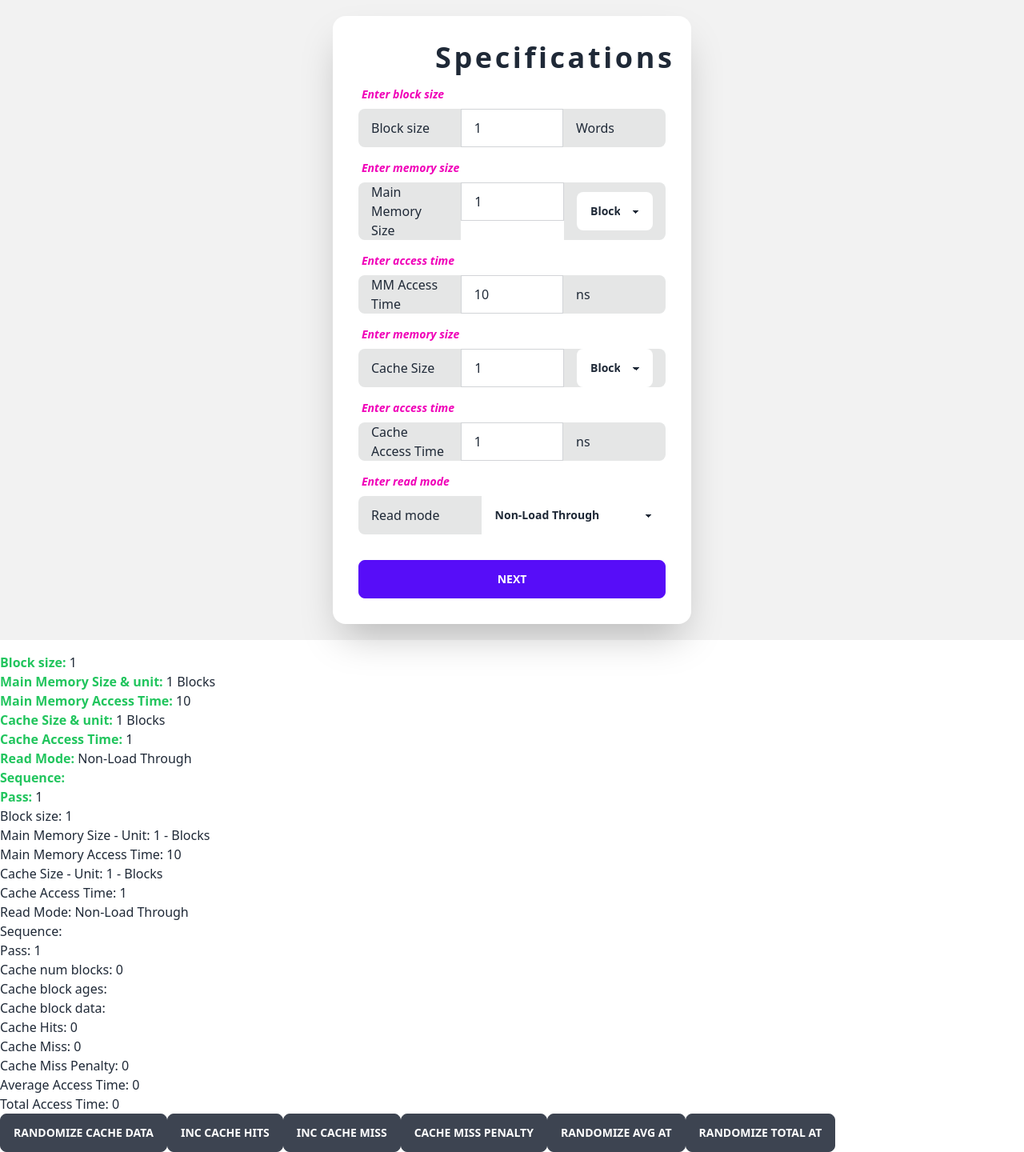
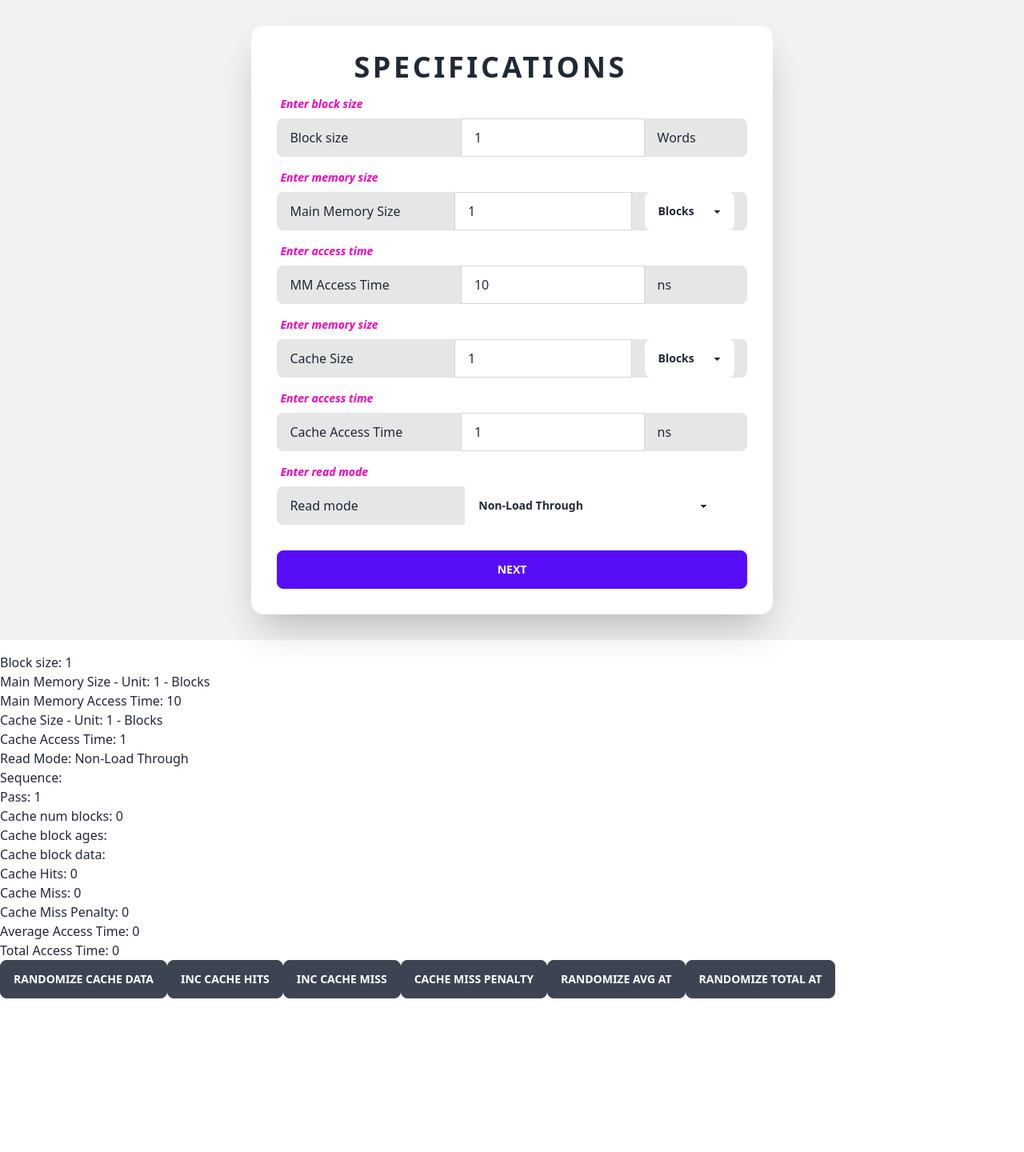
Before and after one commit to Pierre120/cache-simulation, a Nuxt app: page /fam/lru in a window 1280 px wide. Shown: the whole page at 80% size. After the commit the page ends 1248 px from the top, so only its background shows below. Built offline with nearby package versions, Linux system fonts and the light colour scheme.

Commit message:
Adjusted Changes for Input Forms
- Adjusted text size
- Adjusted width size of the input container

```diff
--- a/components/form/inputsequence.vue
+++ b/components/form/inputsequence.vue
@@ -1,7 +1,7 @@
 <template>
   <div class="card flex-shrink-0 w-full max-w-md shadow-2xl bg-base-100">
     <div class="card-body">
-      <h2 class="card-title tracking-widest font-bold text-4xl px-4">Input Sequence</h2>
+      <h2 class="card-title tracking-widest font-bold text-4xl px-4">INPUT SEQUENCE</h2>
       <custom-input
         type="input-sequence"
         v-model:seq="seqModel"
--- a/components/form/specs.vue
+++ b/components/form/specs.vue
@@ -1,7 +1,7 @@
 <template>
-  <div class="card flex-shrink-0 w-full max-w-md shadow-2xl bg-base-100">
+  <div class="card flex-shrink-0 w-full max-w-2xl shadow-2xl bg-base-100">
     <div class="card-body">
-      <h2 class="card-title tracking-widest font-bold text-4xl px-24">Specifications</h2>
+      <h2 class="card-title tracking-widest font-bold text-4xl px-24">SPECIFICATIONS</h2>
       <custom-input
         type="block-size"
         v-model:value="blockModel"
--- a/pages/fam/lru.vue
+++ b/pages/fam/lru.vue
@@ -38,14 +38,6 @@
       </div>
     </div>
     <p class="mt-4">
-      <span class="font-bold text-green-500">Block size: </span>{{ specsStore.blockSize }} <br>
-      <span class="font-bold text-green-500">Main Memory Size & unit: </span> {{ specsStore.mainMemory.size.value }} {{ specsStore.mainMemory.size.unit }} <br>
-      <span class="font-bold text-green-500">Main Memory Access Time: </span>{{ specsStore.mainMemory.accessTime }} <br>
-      <span class="font-bold text-green-500">Cache Size & unit: </span> {{ specsStore.cache.size.value }}  {{ specsStore.cache.size.unit }} <br>
-      <span class="font-bold text-green-500">Cache Access Time: </span>{{ specsStore.cache.accessTime }} <br>
-      <span class="font-bold text-green-500">Read Mode:</span> {{ specsStore.readMode }} <br>
-      <span class="font-bold text-green-500">Sequence: </span>{{ inputSeqStore.values.join(',') }} <br>
-      <span class="font-bold text-green-500">Pass:</span> {{ inputSeqStore.pass }} <br>
       Block size: {{ specsStore.blockSize }} <br>
       Main Memory Size - Unit: {{ specsStore.mainMemory.size.value }} - {{ specsStore.mainMemory.size.unit }} <br>
       Main Memory Access Time: {{ specsStore.mainMemory.accessTime }} <br>
```
